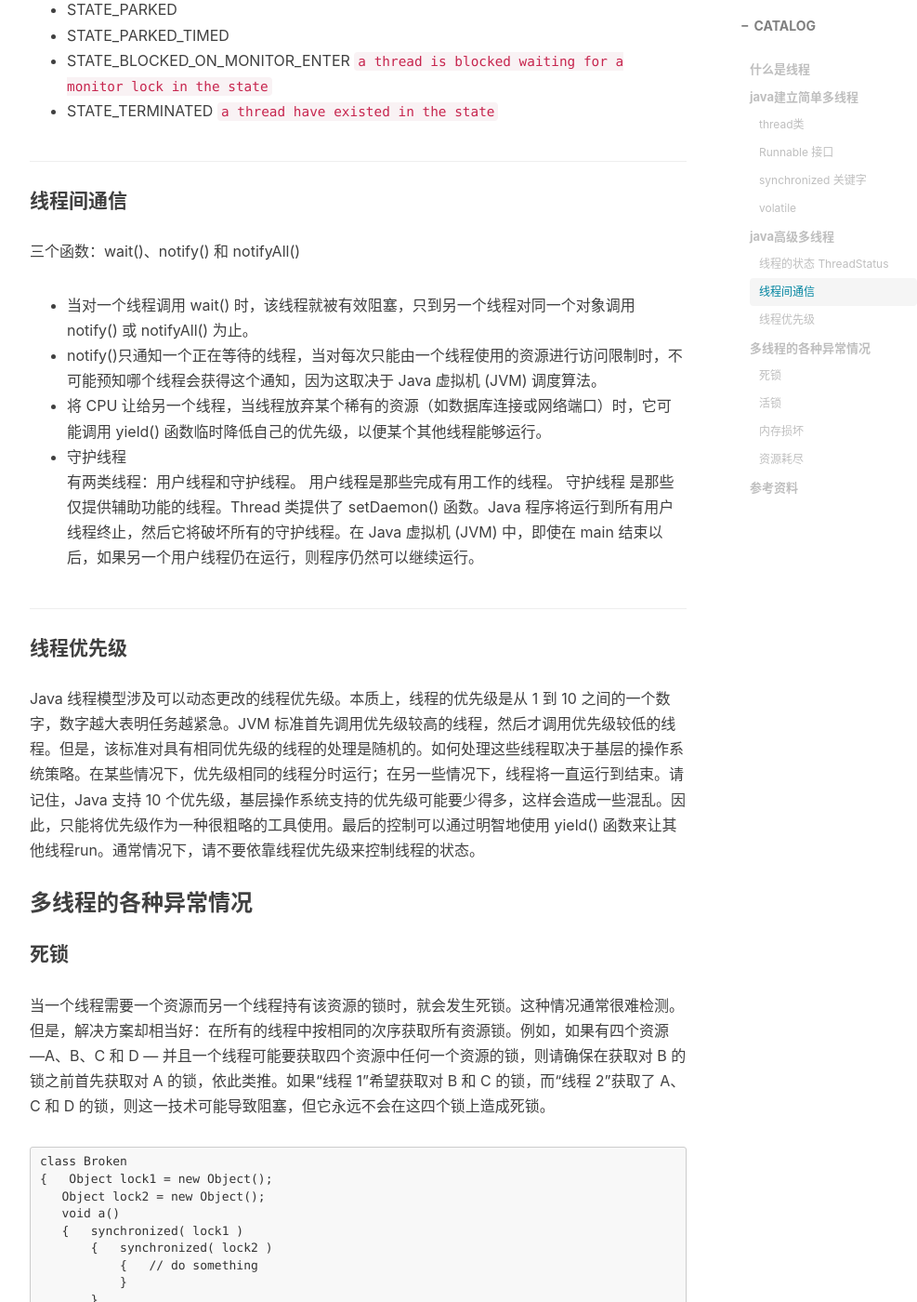
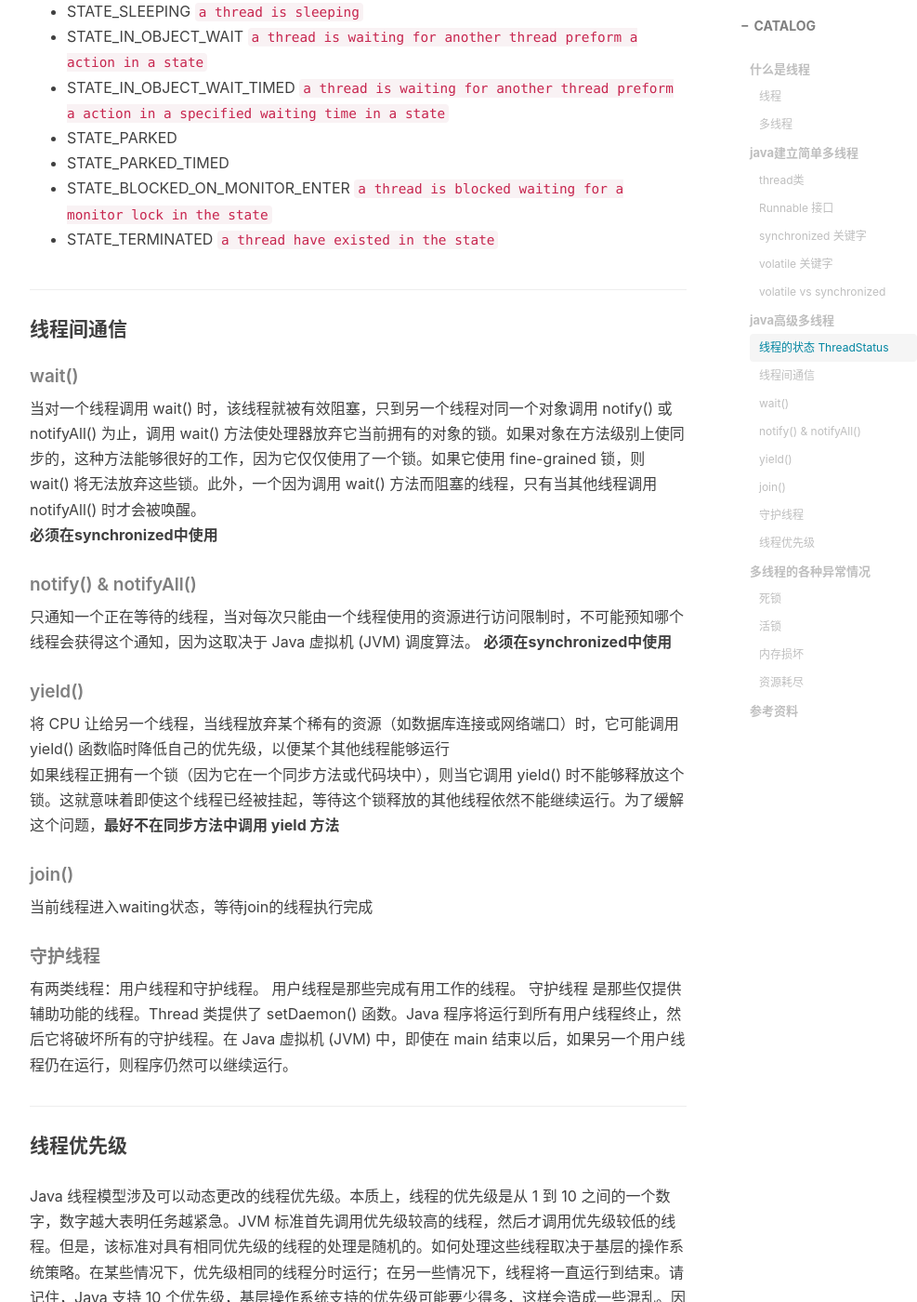
Before and after one commit to dongjx/dongjx.github.io, a Jekyll site: the page built from _posts/2018-03-27-java多线程.md, in a window 1280 px wide and 1400 px high, scrolled down 4465 px. Shown: the whole window at 93% size, without its empty margins (233-1220 px from the left). Built offline with Jekyll 4.4.1, drawn with Linux system fonts in a browser that asks for light colours; nearby versions of some CDN libraries; comment, search, counter and statistics services are not loaded; some of the changed text lies outside the part shown.

Commit message:
Update 2018-03-27-java多线程.md

````diff
--- a/_posts/2018-03-27-java多线程.md
+++ b/_posts/2018-03-27-java多线程.md
@@ -17,9 +17,9 @@ tags:
 ---
 
 ### 什么是线程
-- 线程
+#### 线程
   进程的一个实体，是CPU调度和分派的基本单位，它是比进程更小的能独立运行的基本单位。线程自己基本上不拥有系统资源，只拥有一点在运行中必不可少的资源(如程序计数器，一组寄存器和栈)，但是它可与同属一个进程的其他的线程共享进程所拥有的全部资源。
-- 多线程
+#### 多线程
   在单个程序中可以同时运行多个不同的线程执行不同的任务。多线程编程的目的，就是“最大限度地利用cpu资源”，当某一线程的处理不需要占用cpu而只和io等资源打交道时，让需要占用Cpu的其他线程有其他机会获得cpu资源。从根本上说，这就是多线程编程的最终目的。
 
 ## java建立简单多线程
@@ -132,15 +132,15 @@ class CopyMachine {
 }
 ```
 synchronized可以在任一时刻对于给定的类的实例，方法或代码块加锁，然后他们只能被一个线程执行
- - synchronized 实例 -> 每个实例，一个线程可以访问该实例
- - synchronized 实例方法 -> 每个对象，只有一个线程可以执行该方法
- - synchronized 静态方法 -> 每个类，只有一个线程可以执行该方法
+ - **synchronized 实例 -> 每个实例，一个线程可以访问该实例**
+ - **synchronized 实例方法 -> 每个对象，只有一个线程可以执行该方法**
+ - **synchronized 静态方法 -> 每个类，只有一个线程可以执行该方法**
 
-#### volatile
+#### volatile 关键字
 - 可见性：对一个volatile变量的读，总是能看到（任意线程）对这个volatile变量最后的写入。
 - 原子性：对任意单个volatile变量的读/写具有原子性，但类似于volatile++这种复合操作不具有原子性。
 `从实践角度而言，volatile的一个重要作用就是和CAS结合，保证了原子性，详细的可以参见java.util.concurrent.atomic包下的类，比如AtomicInteger。`
-- volatile vs synchronized:
+##### volatile vs synchronized
 volatile可以修饰属性，只是让属性对所有线程可见，每次读取都是最新的值, 具体事例下面两段代码等价:
 ```
 class VolatileFeaturesExample {
@@ -190,11 +190,19 @@ class VolatileFeaturesExample {
 
 ---
 #### 线程间通信
-  三个函数：wait()、notify() 和 notifyAll()
-  - 当对一个线程调用 wait() 时，该线程就被有效阻塞，只到另一个线程对同一个对象调用 notify() 或 notifyAll() 为止。
-  - notify()只通知一个正在等待的线程，当对每次只能由一个线程使用的资源进行访问限制时，不可能预知哪个线程会获得这个通知，因为这取决于 Java 虚拟机 (JVM) 调度算法。
-  - 将 CPU 让给另一个线程，当线程放弃某个稀有的资源（如数据库连接或网络端口）时，它可能调用 yield() 函数临时降低自己的优先级，以便某个其他线程能够运行。
-  - 守护线程
+
+##### wait()
+当对一个线程调用 wait() 时，该线程就被有效阻塞，只到另一个线程对同一个对象调用 notify() 或 notifyAll() 为止，调用 wait() 方法使处理器放弃它当前拥有的对象的锁。如果对象在方法级别上使同步的，这种方法能够很好的工作，因为它仅仅使用了一个锁。如果它使用 fine-grained 锁，则 wait() 将无法放弃这些锁。此外，一个因为调用 wait() 方法而阻塞的线程，只有当其他线程调用 notifyAll() 时才会被唤醒。
+**必须在synchronized中使用**
+##### notify() & notifyAll()
+只通知一个正在等待的线程，当对每次只能由一个线程使用的资源进行访问限制时，不可能预知哪个线程会获得这个通知，因为这取决于 Java 虚拟机 (JVM) 调度算法。
+**必须在synchronized中使用**
+##### yield()
+将 CPU 让给另一个线程，当线程放弃某个稀有的资源（如数据库连接或网络端口）时，它可能调用 yield() 函数临时降低自己的优先级，以便某个其他线程能够运行
+如果线程正拥有一个锁（因为它在一个同步方法或代码块中），则当它调用 yield() 时不能够释放这个锁。这就意味着即使这个线程已经被挂起，等待这个锁释放的其他线程依然不能继续运行。为了缓解这个问题，**最好不在同步方法中调用 yield 方法**
+##### join()
+当前线程进入waiting状态，等待join的线程执行完成
+##### 守护线程
   有两类线程：用户线程和守护线程。 用户线程是那些完成有用工作的线程。 守护线程 是那些仅提供辅助功能的线程。Thread 类提供了 setDaemon() 函数。Java 程序将运行到所有用户线程终止，然后它将破坏所有的守护线程。在 Java 虚拟机 (JVM) 中，即使在 main 结束以后，如果另一个用户线程仍在运行，则程序仍然可以继续运行。
 
 ---
@@ -225,23 +233,9 @@ class Broken
        }
    }
 ```
-
-```
-   void a()
-{   synchronized( lock1 && lock2 )
-    {
-    }
-}
-void b()
-{   synchronized( lock2 && lock3 )
-    {
-    }
-}
-```
-
-   - 调用 yield() 方法能够将当前的线程从处理器中移出到准备就绪队列中。另一个方法则是调用 sleep() 方法，使线程放弃处理器，并且在 sleep 方法中指定的时间间隔内睡眠。
-  - 正如你所想的那样，将这些方法随意放在代码的某个地方，并不能够保证正常工作。如果线程正拥有一个锁（因为它在一个同步方法或代码块中），则当它调用 yield() 时不能够释放这个锁。这就意味着即使这个线程已经被挂起，等待这个锁释放的其他线程依然不能继续运行。为了缓解这个问题，最好不在同步方法中调用 yield 方法。
-  - 另外一个解决方法则是调用 wait() 方法，使处理器放弃它当前拥有的对象的锁。如果对象在方法级别上使同步的，这种方法能够很好的工作。因为它仅仅使用了一个锁。如果它使用 fine-grained 锁，则 wait() 将无法放弃这些锁。此外，一个因为调用 wait() 方法而阻塞的线程，只有当其他线程调用 notifyAll() 时才会被唤醒。
+1. 调用 yield() 方法能够将当前的线程从处理器中移出到准备就绪队列中。
+2. 另一个方法则是调用 sleep() 方法，使线程放弃处理器，并且在 sleep 方法中指定的时间间隔内睡眠。
+3. 另外一个解决方法则是调用 wait() 方法，使处理器放弃它当前拥有的对象的锁。
 #### 活锁
   当一个线程忙于接受新任务以致它永远没有机会完成任何任务时，就会发生活锁。这个线程最终将超出缓冲区并导致程序崩溃。试想一个秘书需要录入一封信，但她一直在忙于接电话，所以这封信永远不会被录入。
 #### 内存损坏
````
